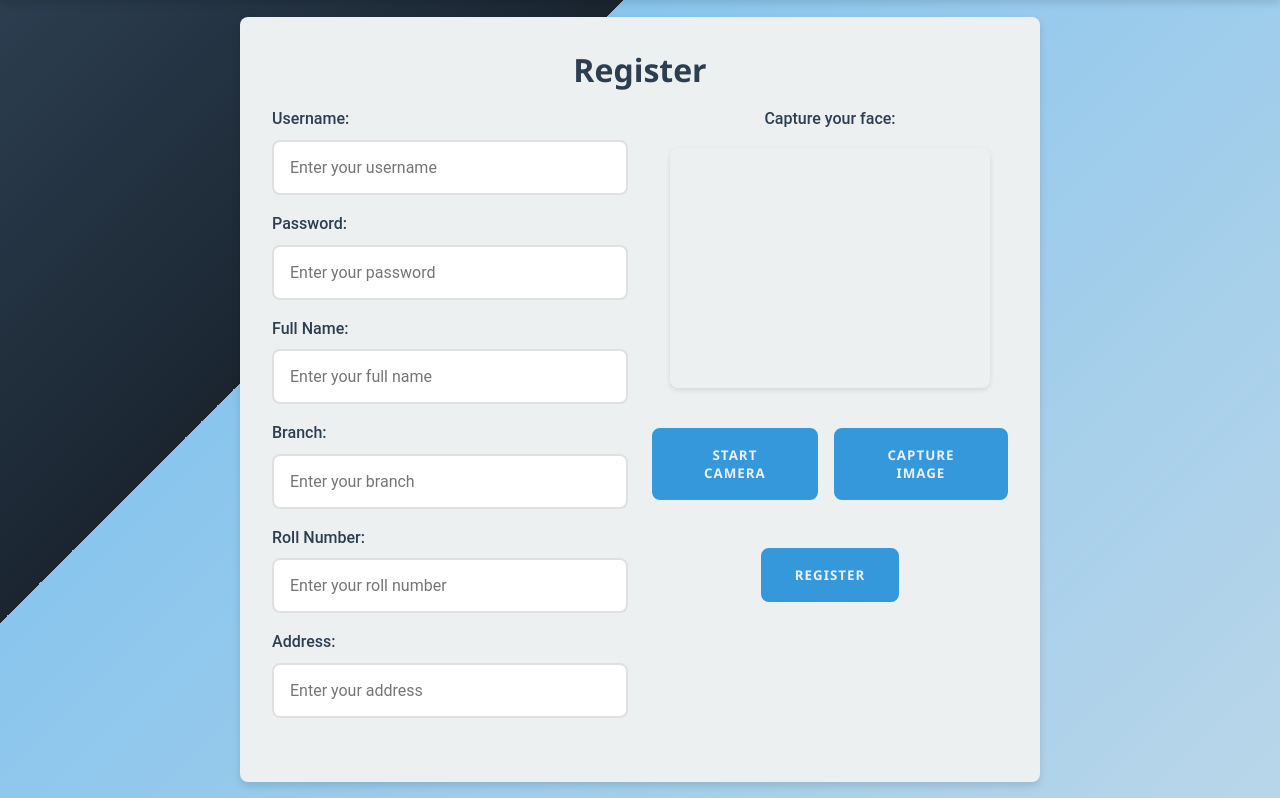
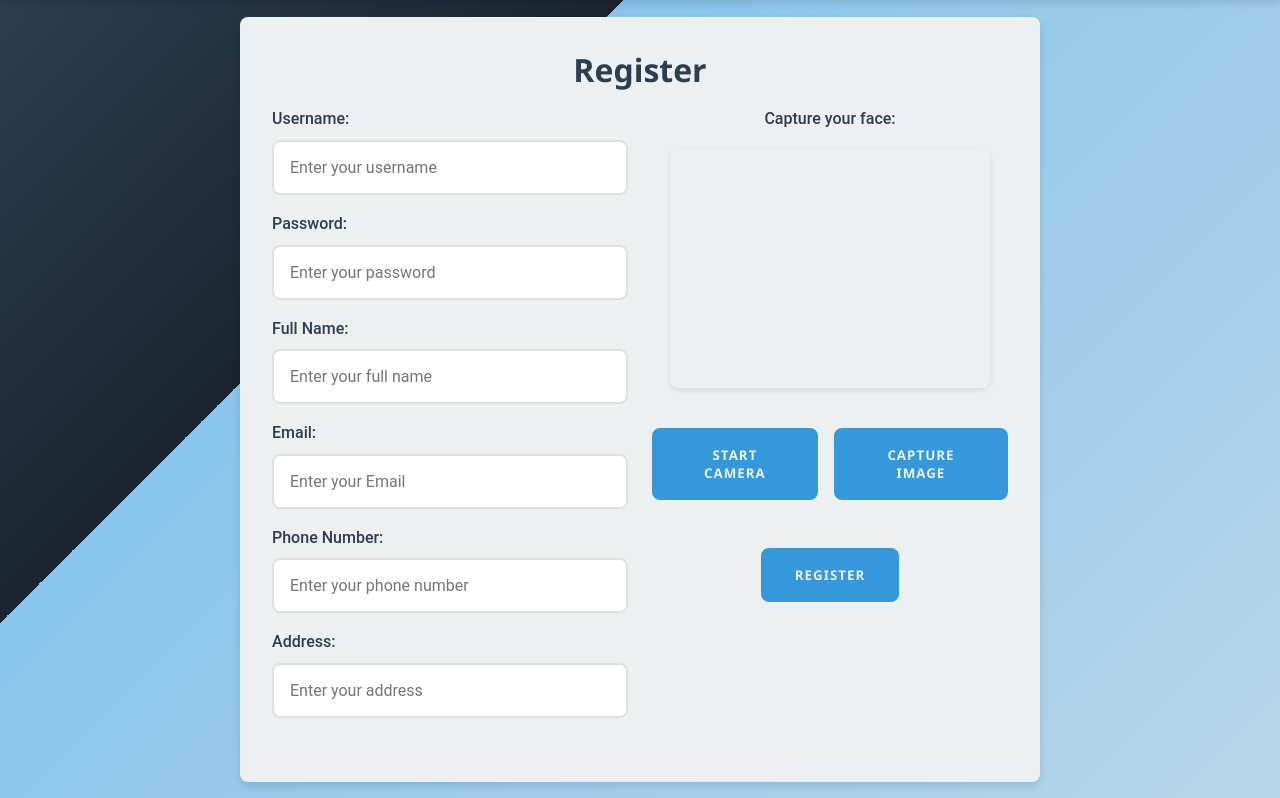
Before and after one commit to ankit-prabhavak/cyberganj-webapp, a Flask app: page /register in a window 1280 px wide. Shown: the part 70-868 px from the top of the page. Run offline with Flask 3, Linux system fonts and the light colour scheme.

Commit message:
Update register.html

```diff
--- a/templates/register.html
+++ b/templates/register.html
@@ -292,12 +292,12 @@
                         <input type="text" id="name" name="name" placeholder="Enter your full name" required>
                     </div>
                     <div class="form-group">
-                        <label for="branch">Branch:</label>
-                        <input type="text" id="branch" name="branch" placeholder="Enter your branch" required>
+                        <label for="Email">Email:</label>
+                        <input type="text" id="Email" name="Email" placeholder="Enter your Email" required>
                     </div>
                     <div class="form-group">
-                        <label for="roll_number">Roll Number:</label>
-                        <input type="text" id="roll_number" name="roll_number" placeholder="Enter your roll number" required>
+                        <label for="phone_number">Phone Number:</label>
+                        <input type="text" id="phone_number" name="phone_number" placeholder="Enter your phone number" required>
                     </div>
                     <div class="form-group">
                         <label for="address">Address:</label>
```
